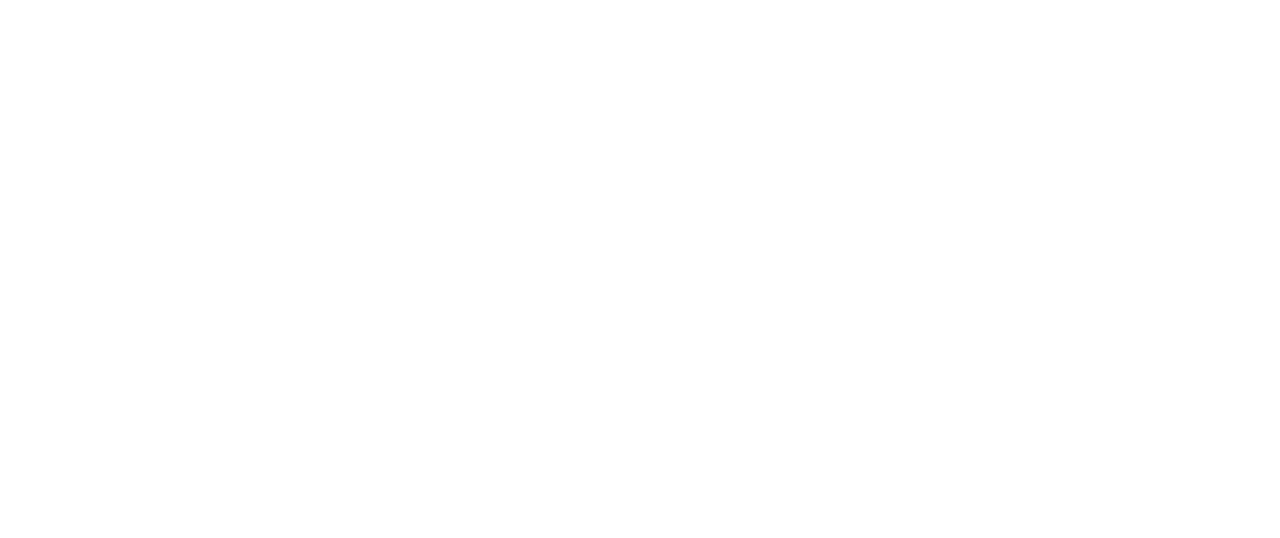
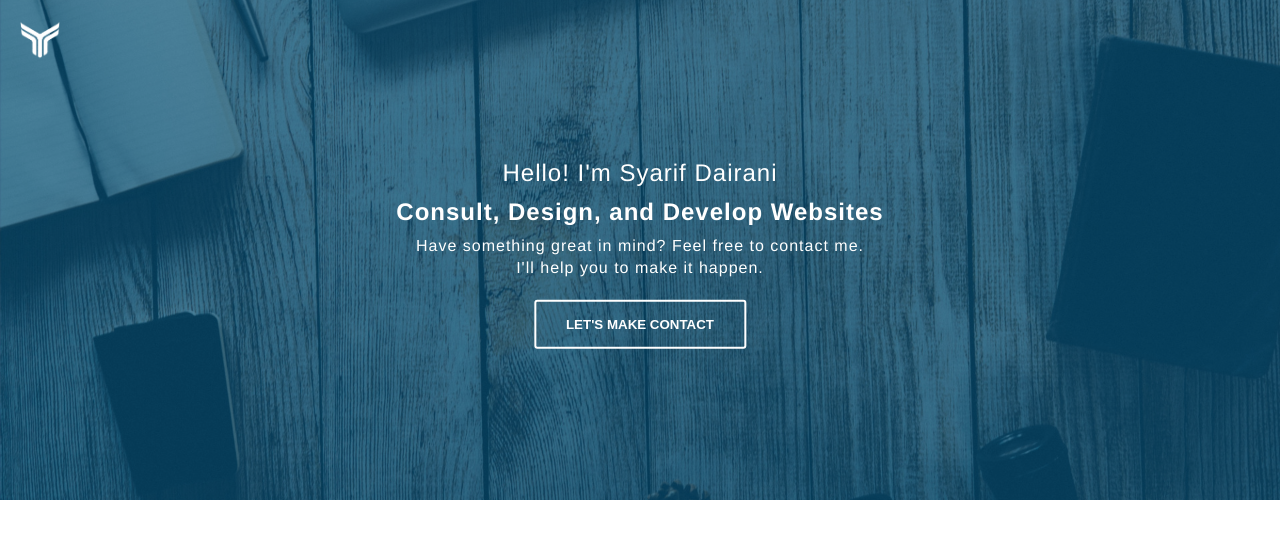
Before and after one commit to Sh4reef/c3rm4ti-exercise, a plain HTML site: page index.html in a window 1280 px wide. Drawn offline with Linux system fonts and the light colour scheme.

Commit message:
logo and hero

```diff
--- a/css/main.css
+++ b/css/main.css
@@ -0,0 +1,72 @@
+*, *::before, *::after {
+  box-sizing: border-box;
+}
+
+body {
+  margin: 0;
+  padding: 0;
+  font-family: Helvetica, Arial, sans-serif;
+}
+
+header {
+  background-image: url(../img/work-desk__dustin-lee.jpg);
+  background-position: center;
+  background-size: cover;
+  height: 500px;
+  position: relative;
+}
+
+header:after {
+  content: "";
+  position: absolute;
+  top: 0;
+  left: 0;
+  width: 100%;
+  height: 100%;
+  background: rgba(0, 74, 117, 0.65);
+}
+
+.logo {
+  z-index: 1;
+  position: absolute;
+  top: 20px;
+  left: 20px;
+  width: 40px;
+}
+
+.logo img {
+  width: 100%;
+}
+
+.hero {
+  z-index: 1;
+  position: absolute;
+  text-align: center;
+  top: 50%;
+  left: 50%;
+  transform: translate(-50%, -50%);
+  min-width: 295px;
+  letter-spacing: 1px;
+  color: #fff;
+  line-height: 1.429;
+}
+
+.hero h1, p {
+  font-weight: 300;
+}
+
+.hero h1, h2, p {
+  margin: 5px;
+}
+
+.call-to-action {
+  background: transparent;
+  padding: 15px 30px;
+  font-weight: 600;
+  text-transform: uppercase;
+  cursor: pointer;
+  border: #fff 2px solid;
+  border-radius: 3px;
+  margin-top: 15px;
+  color: #fff;
+}
--- a/index.html
+++ b/index.html
@@ -1,17 +1,29 @@
 <!DOCTYPE html>
 
 <html lang="en">
+
 <head>
   <meta charset="utf-8">
   <meta name="viewport" content="width=device-width, initial-scale=1">
+  <link href="https://fonts.googleapis.com/css?family=Open+Sans:300,400" rel="stylesheet">
   <link rel="stylesheet" href="css/main.css">
 </head>
+
 <body>
   <header>
-
+    <section class="logo">
+      <img src="img/y-logo-white.png" alt="logo">
+    </section>
+    <section class="hero">
+      <h1>Hello! I'm Syarif Dairani</h1>
+      <h2>Consult, Design, and Develop Websites</h2>
+      <p>Have something great in mind? Feel free to contact me.<br />I'll help you to make it happen.</p>
+      <button class="call-to-action">Let's Make Contact</button>
+    </section>
   </header>
   <main>
 
   </main>
 </body>
+
 </html>
```
Lines whose indentation alone changed are shown as unchanged.
